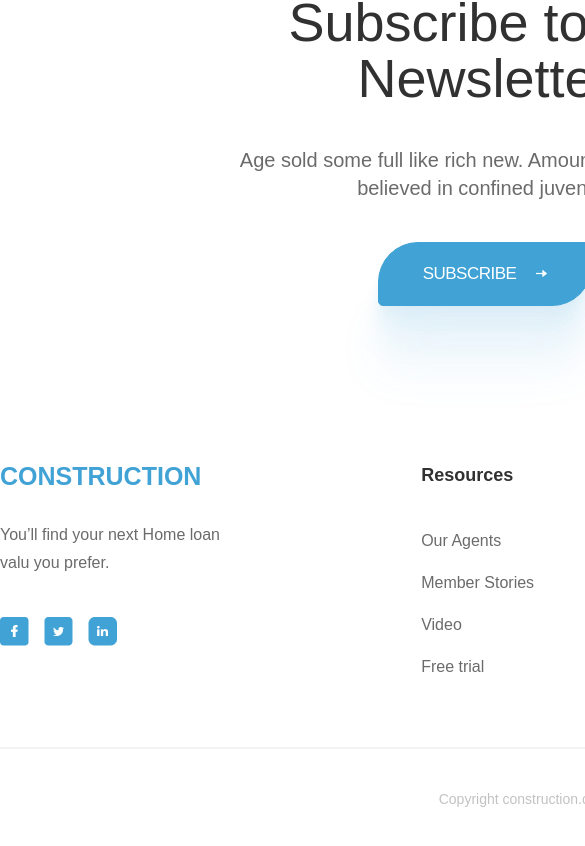
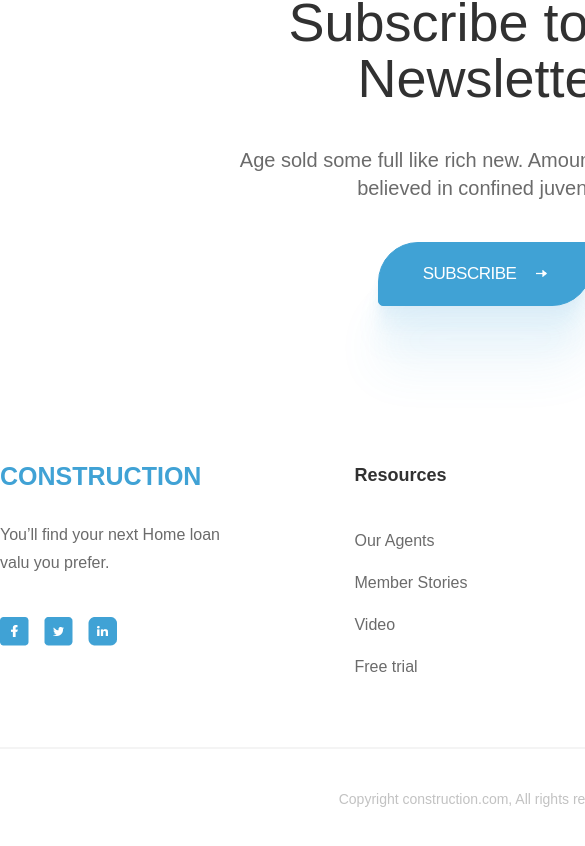
Before and after one commit to jihunv8/publishing-prac--construction, a React (Create React App) app: page / in a window 390 px wide. Shown: the part 5977-6823 px from the top of the page, 585 px wide, since content can reach past the window. Built offline with nearby package versions, Linux system fonts and the light colour scheme; a web font is replaced by a local one.

Commit message:
[add] Footer large 반응형 적용

```diff
--- a/src/components/common/footer/Footer.jsx
+++ b/src/components/common/footer/Footer.jsx
@@ -1,5 +1,5 @@
 import styled from 'styled-components';
-import { contentsAreaXLarge } from '../../../global-style/theme/mediaSize';
+import { contentsAreaLarge, contentsAreaXLarge, screenLarge } from '../../../global-style/theme/mediaSize';
 import FooterHeader from './FooterHeader';
 import InputMail from './InputMail';
 import LinksList from './LinksList';
@@ -25,7 +25,7 @@ const companyLinksList = {
 
 function Footer() {
   return (
-    <FooterWrapper>
+    <footer>
       <ContentsArea>
         <MainContents>
           <FooterHeader />
@@ -36,17 +36,19 @@ function Footer() {
         <Line />
         <Copyright>Copyright construction.com, All rights reserved.</Copyright>
       </ContentsArea>
-    </FooterWrapper>
+    </footer>
   );
 }
 
 export default Footer;
 
-const FooterWrapper = styled.footer``;
-
 const ContentsArea = styled.div`
   width: ${contentsAreaXLarge};
   margin: 0 auto;
+
+  @media screen and (max-width: ${screenLarge}) {
+    width: ${contentsAreaLarge};
+  }
 `;
 
 const MainContents = styled.div`
```
